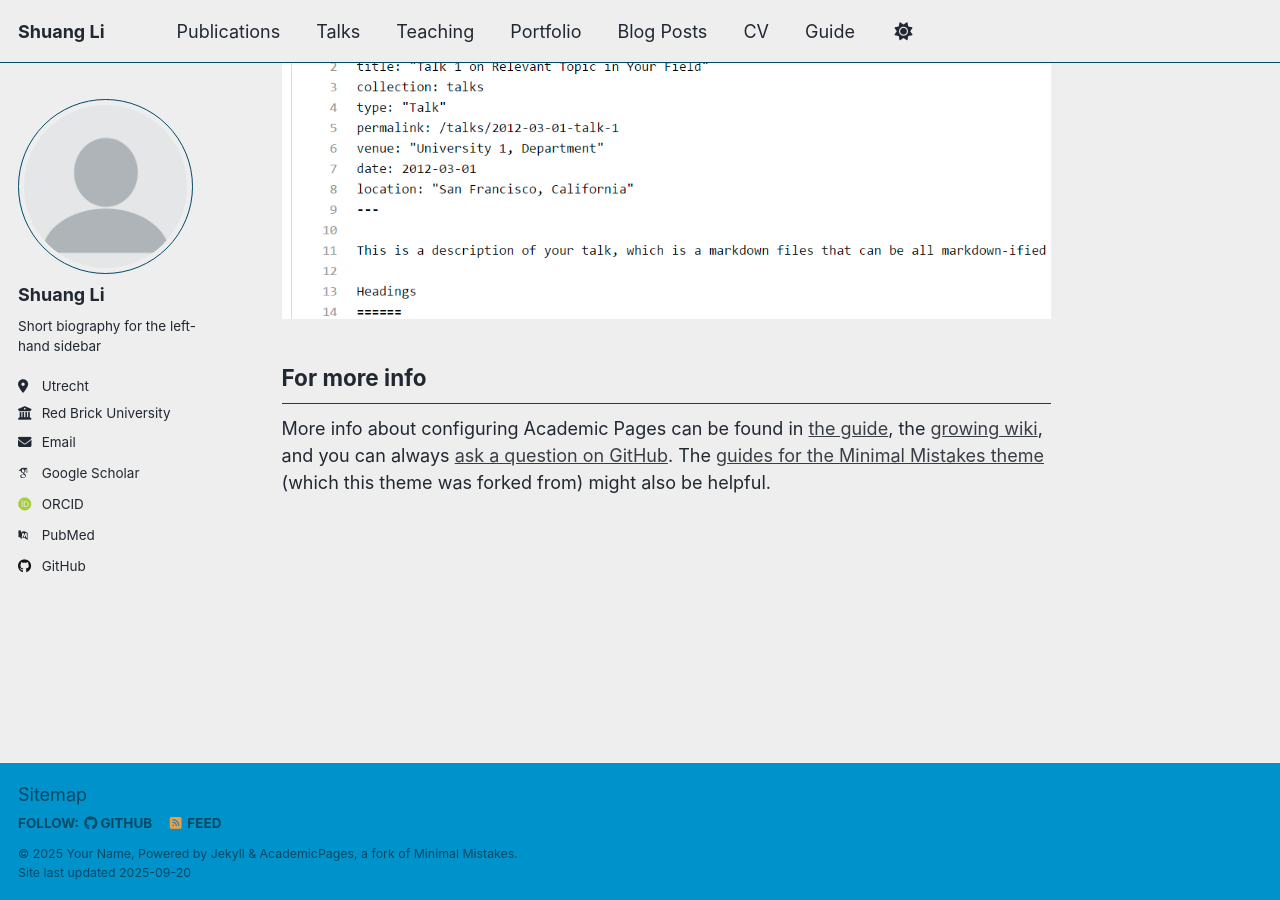
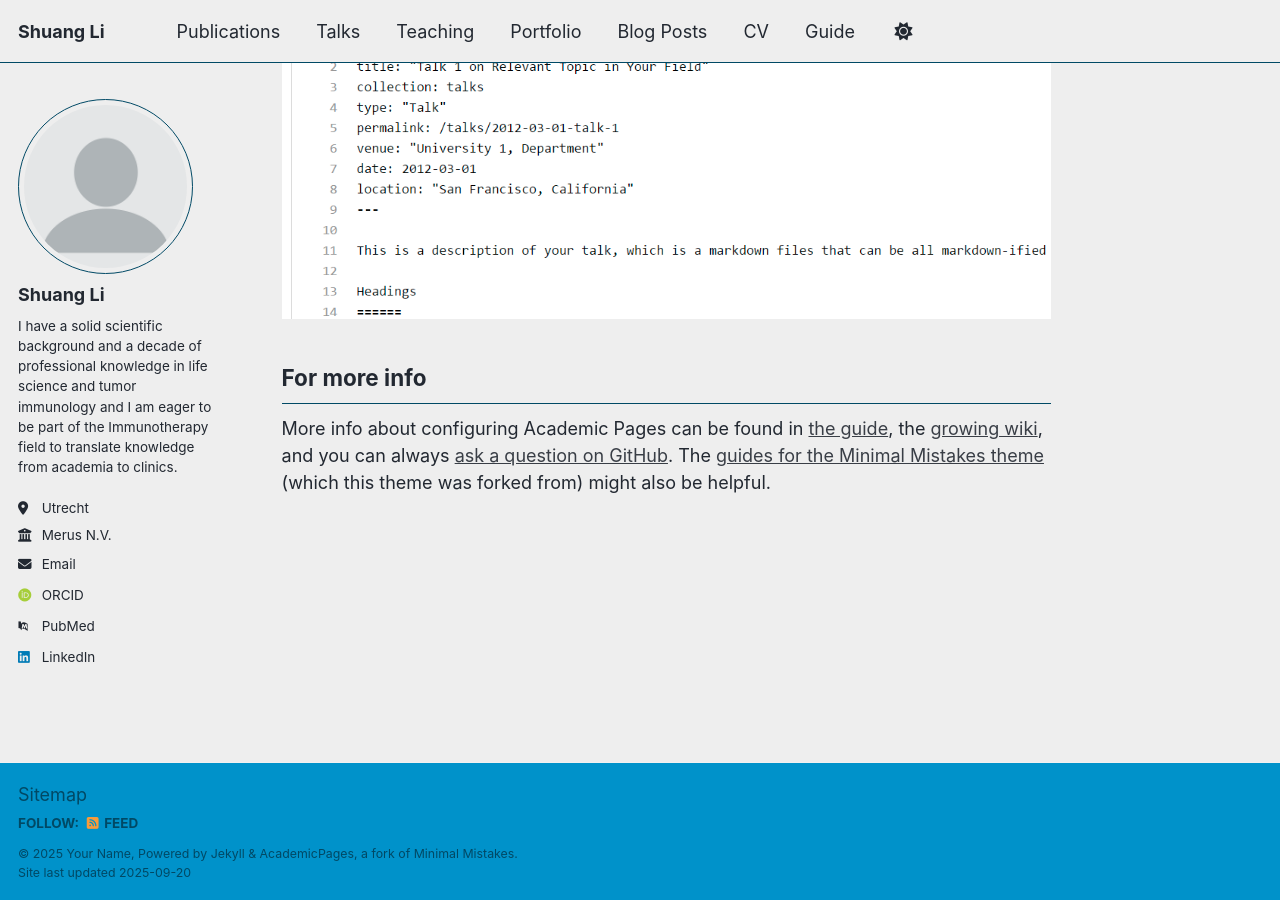
Before and after one commit to shuangli-cv/shuangli-cv.github.io, a Jekyll site: the page built from _pages/about.md, in a window 1280 px wide and 900 px high, scrolled down 2880 px. Built offline with Jekyll 4.4.1, drawn with Linux system fonts in a browser that asks for light colours; some web fonts are replaced; a script that is not in the unit is left out.

Commit message:
Update _config.yml

```diff
--- a/_config.yml
+++ b/_config.yml
@@ -26,21 +26,21 @@ author:
   avatar           : "profile.png"
   name             : "Shuang Li"
   pronouns         : # example: "she/her"
-  bio              : "Short biography for the left-hand sidebar"
+  bio              : "I have a solid scientific background and a decade of professional knowledge in life science and tumor immunology and I am eager to be part of the Immunotherapy field to translate knowledge from academia to clinics."
   location         : "Utrecht"
-  employer         : "Red Brick University"
+  employer         : "Merus N.V."
   uri              : # URL
   email            : "lishuang164224@outlook.com"
 
   # Academic websites
   academia         : # URL
   arxiv            : # URL - Update with the correct link to your profile
-  googlescholar    : "https://scholar.google.com/citations?user=PS_CX0AAAAAJ"
+  googlescholar    : #
   inspire-hep      : # URL
   impactstory      : # URL
   orcid            : "http://orcid.org/yourorcidurl"
   semantic         : # URL
-  pubmed           : "https://www.ncbi.nlm.nih.gov/pubmed/?term=john+snow"
+  pubmed           : "https://pubmed.ncbi.nlm.nih.gov/?term=Li+S&cauthor_id=34988920"
   researchgate     : # URL
   scopus           : # URL
 
@@ -48,7 +48,7 @@ author:
   bitbucket        : # Username - Update with your username on the site
   codepen          : # Username
   dribbble         : # Username
-  github           : "academicpages"
+  github           : # Username
   kaggle           : # Username
   stackoverflow    : # User number or user number and name (i.e., use "1" or "1/jeff-atwood")
 
@@ -63,7 +63,7 @@ author:
   keybase          : # Username
   instagram        : # Username
   lastfm           : # Username
-  linkedin         : # Username
+  linkedin         : https://www.linkedin.com/in/shuang-li-43b35517b/ # Username
   mastodon         : # URL
   medium           : # URL
   pinterest        : # Username
```
